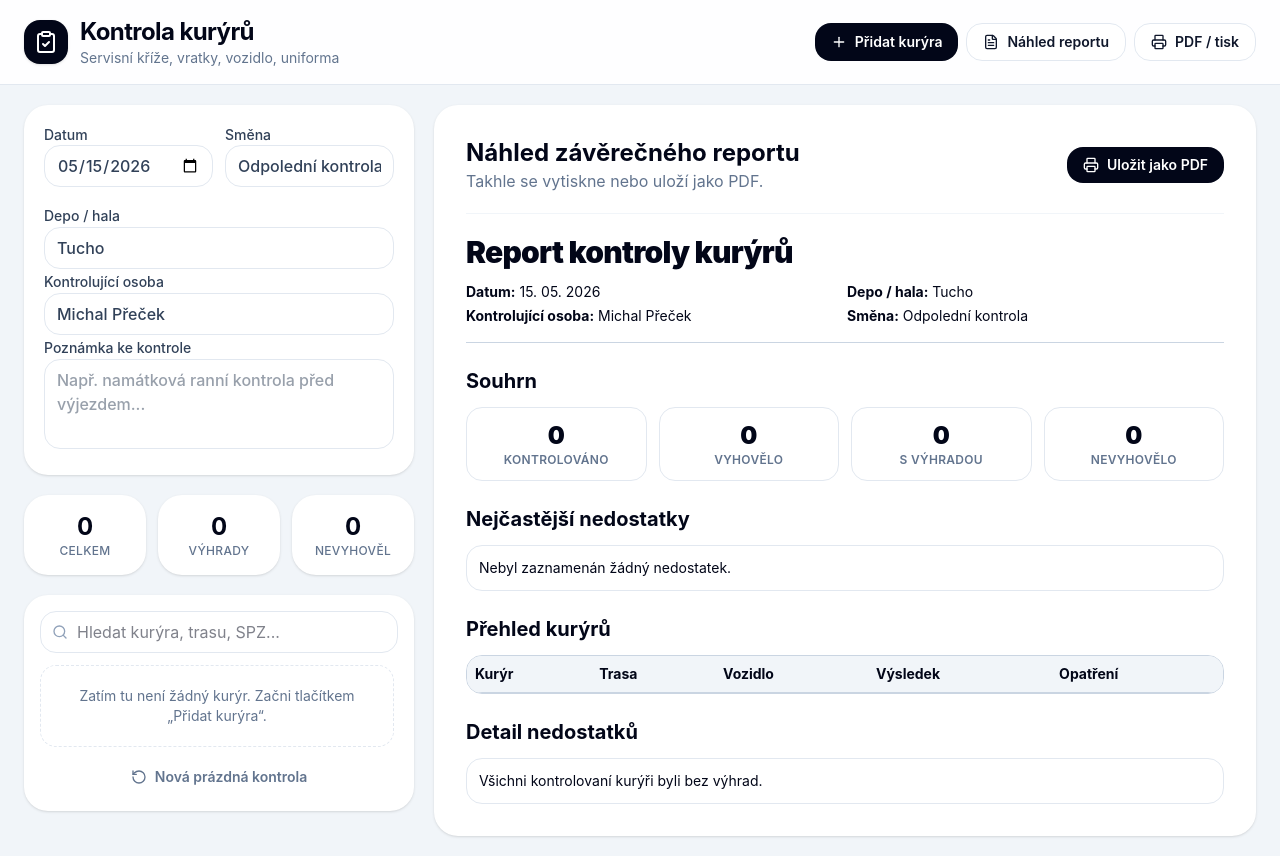
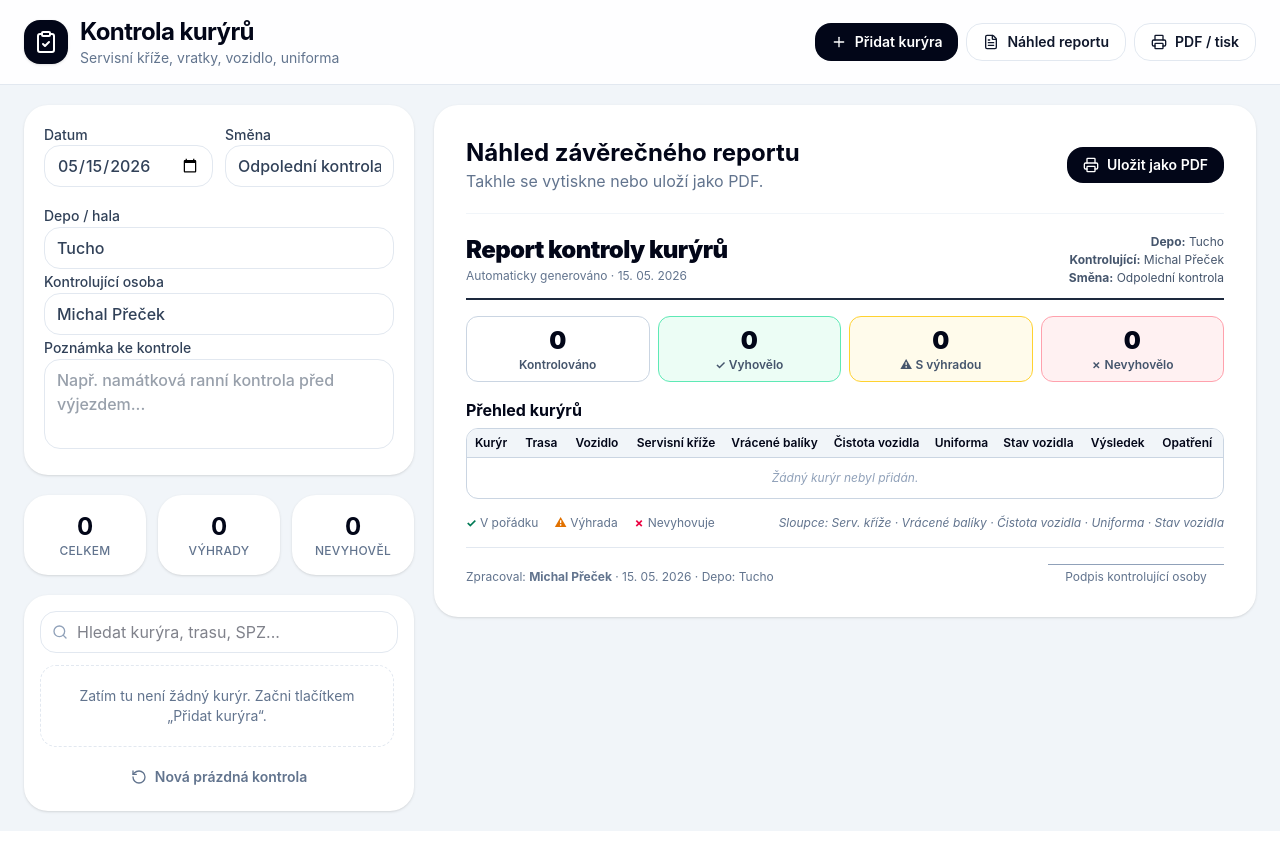
Before and after one commit to Kowacos/courier-check-app, a React (Vite) app: page / in a window 1280 px wide. Both pictures are taken after a click on the button "Náhled reportu". After the commit the page ends 831 px from the top, so only its background shows below. Built offline with nearby package versions, Linux system fonts and the light colour scheme.

Commit message:
add uniformy+pdf

```diff
--- a/src/App.jsx
+++ b/src/App.jsx
@@ -1,6 +1,6 @@
-import React, { useEffect, useMemo, useState } from "react";
+import { useEffect, useMemo, useState } from "react";
 import { motion } from "framer-motion";
-import { ClipboardCheck, FileText, Plus, Trash2, Save, RotateCcw, Search, CheckCircle2, AlertTriangle, XCircle, Printer, Edit3 } from "lucide-react";
+import { ClipboardCheck, FileText, Plus, Trash2, Save, RotateCcw, Search, CheckCircle2, AlertTriangle, XCircle, Printer } from "lucide-react";
 function Button({ children, className = "", variant = "default", ...props }) {
   const base = "inline-flex items-center justify-center rounded-2xl px-4 py-2 text-sm font-semibold transition disabled:pointer-events-none disabled:opacity-50";
   const variants = {
@@ -119,6 +119,10 @@ function emptyChecks() {
   }, {});
 }
 
+const UNIFORM_ITEMS = ["Triko", "Košile", "Kraťasy/Kalhoty", "Vesta", "Bunda"];
+const UNIFORM_SIZES = ["XS", "S", "M", "L", "XL", "XXL", "3XL"];
+const UNIFORM_PANTS_SIZES = ["30", "32", "34", "36", "38", "40", "42", "44", "46"];
+
 function createEmptyCourier() {
   return {
     id: crypto.randomUUID(),
@@ -128,6 +132,7 @@ function createEmptyCourier() {
     checks: emptyChecks(),
     action: "Bez opatření",
     generalNote: "",
+    uniformDetails: { size: "", pantsSize: "", missing: [] },
     createdAt: new Date().toISOString(),
   };
 }
@@ -144,10 +149,6 @@ function getCourierResult(courier) {
   if (score === 0) return { label: "Vyhověl", tone: "ok" };
   if (score <= 3) return { label: "Vyhověl s výhradou", tone: "warning" };
   return { label: "Nevyhověl", tone: "fail" };
-}
-
-function statusLabel(value) {
-  return STATUS_OPTIONS.find((item) => item.value === value)?.label || "V pořádku";
 }
 
 function statusClasses(value) {
@@ -581,6 +582,61 @@ function CourierEditor({ courier, updateCourier, deleteCourier, addQuickNote })
                               </button>
                           ))}
                         </div>
+                        {check.id === "uniform" && (
+                          <div className="space-y-3 rounded-2xl border border-amber-200 bg-amber-50 p-4">
+                            <p className="text-sm font-semibold text-amber-800">🧥 Detail chybějící výbavy</p>
+                            <div className="flex flex-wrap gap-2">
+                              {UNIFORM_ITEMS.map((item) => {
+                                const checked = courier.uniformDetails?.missing?.includes(item);
+                                return (
+                                  <button
+                                    key={item}
+                                    onClick={() => updateCourier(courier.id, (c) => {
+                                      const current = c.uniformDetails?.missing || [];
+                                      const next = checked ? current.filter((i) => i !== item) : [...current, item];
+                                      return { ...c, uniformDetails: { ...c.uniformDetails, missing: next } };
+                                    })}
+                                    className={`rounded-full border px-3 py-1.5 text-sm font-medium transition ${
+                                      checked
+                                        ? "border-amber-500 bg-amber-500 text-white"
+                                        : "border-slate-200 bg-white text-slate-700 hover:border-amber-400"
+                                    }`}
+                                  >
+                                    {checked ? "✓ " : ""}{item}
+                                  </button>
+                                );
+                              })}
+                            </div>
+                            <div className="flex flex-wrap items-center gap-4">
+                              <label className="flex items-center gap-3 text-sm font-medium text-slate-700">
+                                Velikost (oblečení):
+                                <select
+                                  value={courier.uniformDetails?.size || ""}
+                                  onChange={(e) => updateCourier(courier.id, (c) => ({
+                                    ...c, uniformDetails: { ...c.uniformDetails, size: e.target.value }
+                                  }))}
+                                  className="rounded-xl border border-slate-200 bg-white px-3 py-1.5 text-base outline-none focus:border-slate-400"
+                                >
+                                  <option value="">— vyberte —</option>
+                                  {UNIFORM_SIZES.map((s) => <option key={s}>{s}</option>)}
+                                </select>
+                              </label>
+                              <label className="flex items-center gap-3 text-sm font-medium text-slate-700">
+                                Velikost kalhot/kraťasů:
+                                <select
+                                  value={courier.uniformDetails?.pantsSize || ""}
+                                  onChange={(e) => updateCourier(courier.id, (c) => ({
+                                    ...c, uniformDetails: { ...c.uniformDetails, pantsSize: e.target.value }
+                                  }))}
+                                  className="rounded-xl border border-slate-200 bg-white px-3 py-1.5 text-base outline-none focus:border-slate-400"
+                                >
+                                  <option value="">— vyberte —</option>
+                                  {UNIFORM_PANTS_SIZES.map((s) => <option key={s}>{s}</option>)}
+                                </select>
+                              </label>
+                            </div>
+                          </div>
+                        )}
                         <textarea
                             value={note}
                             onChange={(event) =>
@@ -664,121 +720,223 @@ function ReportView({ inspection, summary, onPrint }) {
 }
 
 function PrintableReport({ inspection, summary }) {
-  const couriersWithIssues = inspection.couriers.filter((courier) => getCourierScore(courier) > 0 || courier.generalNote);
+  const statusSymbol = (status) => {
+    if (status === "ok") return { sym: "✓", cls: "text-emerald-700 font-bold text-center" };
+    if (status === "warning") return { sym: "⚠", cls: "text-amber-600 font-bold text-center" };
+    return { sym: "✗", cls: "text-rose-600 font-bold text-center" };
+  };
+
+  const couriersWithNotes = inspection.couriers.filter((c) =>
+    CHECKS.some((ch) => c.checks?.[ch.id]?.note) || c.generalNote
+  );
 
   return (
-      <div className="space-y-6 bg-white text-slate-950 print:text-black">
-        <div className="border-b border-slate-300 pb-4">
-          <h1 className="text-3xl font-black tracking-tight">Report kontroly kurýrů</h1>
-          <div className="mt-3 grid gap-1 text-sm sm:grid-cols-2">
-            <div><strong>Datum:</strong> {formatDate(inspection.date)}</div>
-            <div><strong>Depo / hala:</strong> {inspection.depot}</div>
-            <div><strong>Kontrolující osoba:</strong> {inspection.inspector}</div>
+    <div className="space-y-4 bg-white text-slate-950 text-sm print:text-black">
+
+      {/* HLAVIČKA */}
+      <div className="flex justify-between items-start border-b-2 border-slate-800 pb-3">
+        <div>
+          <h1 className="text-2xl font-black tracking-tight">Report kontroly kurýrů</h1>
+          <p className="text-slate-500 text-xs mt-0.5">Automaticky generováno · {formatDate(inspection.date)}</p>
+        </div>
+        <div className="text-right text-xs text-slate-600 space-y-0.5">
+          <div><strong>Depo:</strong> {inspection.depot}</div>
+          <div><strong>Kontrolující:</strong> {inspection.inspector}</div>
           <div><strong>Směna:</strong> {inspection.shift}</div>
+          {inspection.note && <div className="max-w-xs"><strong>Pozn.:</strong> {inspection.note}</div>}
         </div>
-          {inspection.note && <p className="mt-3 text-sm"><strong>Poznámka:</strong> {inspection.note}</p>}
       </div>
 
-        <section>
-          <h2 className="mb-3 text-xl font-bold">Souhrn</h2>
-          <div className="grid gap-3 sm:grid-cols-4">
-            <ReportStat label="Kontrolováno" value={summary.total} />
-            <ReportStat label="Vyhovělo" value={summary.ok} />
-            <ReportStat label="S výhradou" value={summary.warning} />
-            <ReportStat label="Nevyhovělo" value={summary.fail} />
-          </div>
-        </section>
-
-        <section>
-          <h2 className="mb-3 text-xl font-bold">Nejčastější nedostatky</h2>
-          {Object.keys(summary.issues).length === 0 ? (
-              <p className="rounded-2xl border border-slate-200 p-3 text-sm">Nebyl zaznamenán žádný nedostatek.</p>
-          ) : (
-              <div className="grid gap-2 sm:grid-cols-2">
-                {Object.entries(summary.issues).map(([name, count]) => (
-                    <div key={name} className="flex justify-between rounded-2xl border border-slate-200 p-3 text-sm">
-                      <span>{name}</span>
-                      <strong>{count}×</strong>
+      {/* STATISTIKY */}
+      <div className="grid grid-cols-4 gap-2">
+        {[
+          { label: "Kontrolováno", value: summary.total, cls: "border-slate-300" },
+          { label: "✓ Vyhovělo", value: summary.ok, cls: "border-emerald-300 bg-emerald-50" },
+          { label: "⚠ S výhradou", value: summary.warning, cls: "border-amber-300 bg-amber-50" },
+          { label: "✗ Nevyhovělo", value: summary.fail, cls: "border-rose-300 bg-rose-50" },
+        ].map((s) => (
+          <div key={s.label} className={`border rounded-xl p-2 text-center ${s.cls}`}>
+            <div className="text-2xl font-black">{s.value}</div>
+            <div className="text-xs font-semibold text-slate-600">{s.label}</div>
           </div>
         ))}
       </div>
-          )}
-        </section>
 
-        <section>
-          <h2 className="mb-3 text-xl font-bold">Přehled kurýrů</h2>
-          <div className="overflow-hidden rounded-2xl border border-slate-300">
-            <table className="w-full border-collapse text-left text-sm">
+      {/* HLAVNÍ TABULKA */}
+      <div>
+        <h2 className="text-base font-bold mb-1.5">Přehled kurýrů</h2>
+        <div className="overflow-hidden rounded-xl border border-slate-300">
+          <table className="w-full border-collapse text-left text-xs">
             <thead className="bg-slate-100">
               <tr>
-                <th className="border-b border-slate-300 p-2">Kurýr</th>
-                <th className="border-b border-slate-300 p-2">Trasa</th>
-                <th className="border-b border-slate-300 p-2">Vozidlo</th>
-                <th className="border-b border-slate-300 p-2">Výsledek</th>
-                <th className="border-b border-slate-300 p-2">Opatření</th>
+                <th className="border-b border-slate-300 px-2 py-1.5 font-semibold">Kurýr</th>
+                <th className="border-b border-slate-300 px-2 py-1.5 font-semibold">Trasa</th>
+                <th className="border-b border-slate-300 px-2 py-1.5 font-semibold">Vozidlo</th>
+                {CHECKS.map((ch) => (
+                  <th key={ch.id} className="border-b border-slate-300 px-1.5 py-1.5 font-semibold text-center">
+                    {ch.short}
+                  </th>
+                ))}
+                <th className="border-b border-slate-300 px-2 py-1.5 font-semibold text-center">Výsledek</th>
+                <th className="border-b border-slate-300 px-2 py-1.5 font-semibold">Opatření</th>
               </tr>
             </thead>
             <tbody>
-              {inspection.couriers.map((courier) => {
+              {inspection.couriers.length === 0 && (
+                <tr>
+                  <td colSpan={3 + CHECKS.length + 2} className="p-3 text-center text-slate-400 italic">
+                    Žádný kurýr nebyl přidán.
+                  </td>
+                </tr>
+              )}
+              {inspection.couriers.map((courier, idx) => {
                 const result = getCourierResult(courier);
+                const rowBg = idx % 2 === 0 ? "bg-white" : "bg-slate-50";
                 return (
-                    <tr key={courier.id}>
-                      <td className="border-b border-slate-200 p-2 font-medium">{courier.name || "Bez jména"}</td>
-                      <td className="border-b border-slate-200 p-2">{courier.route || "-"}</td>
-                      <td className="border-b border-slate-200 p-2">{courier.vehicle || "-"}</td>
-                      <td className="border-b border-slate-200 p-2">{result.label}</td>
-                      <td className="border-b border-slate-200 p-2">{courier.action}</td>
+                  <tr key={courier.id} className={rowBg}>
+                    <td className="border-b border-slate-200 px-2 py-1.5 font-medium">{courier.name || "Bez jména"}</td>
+                    <td className="border-b border-slate-200 px-2 py-1.5">{courier.route || "—"}</td>
+                    <td className="border-b border-slate-200 px-2 py-1.5">{courier.vehicle || "—"}</td>
+                    {CHECKS.map((ch) => {
+                      const status = courier.checks?.[ch.id]?.status || "ok";
+                      const { sym, cls } = statusSymbol(status);
+                      return (
+                        <td key={ch.id} className={`border-b border-slate-200 px-1.5 py-1.5 ${cls}`}>
+                          {sym}
+                        </td>
+                      );
+                    })}
+                    <td className={`border-b border-slate-200 px-2 py-1.5 text-center text-xs font-bold ${
+                      result.tone === "ok" ? "text-emerald-700" :
+                      result.tone === "warning" ? "text-amber-600" : "text-rose-600"
+                    }`}>
+                      {result.label}
+                    </td>
+                    <td className="border-b border-slate-200 px-2 py-1.5">{courier.action}</td>
                   </tr>
                 );
               })}
             </tbody>
           </table>
         </div>
-        </section>
+      </div>
 
-        <section>
-          <h2 className="mb-3 text-xl font-bold">Detail nedostatků</h2>
-          {couriersWithIssues.length === 0 ? (
-              <p className="rounded-2xl border border-slate-200 p-3 text-sm">Všichni kontrolovaní kurýři byli bez výhrad.</p>
-          ) : (
-              <div className="space-y-4">
-                {couriersWithIssues.map((courier) => {
-                  const result = getCourierResult(courier);
+      {/* LEGENDA */}
+      <div className="flex flex-wrap gap-4 text-xs text-slate-500">
+        <span><strong className="text-emerald-700">✓</strong> V pořádku</span>
+        <span><strong className="text-amber-600">⚠</strong> Výhrada</span>
+        <span><strong className="text-rose-600">✗</strong> Nevyhovuje</span>
+        <span className="ml-auto italic">Sloupce: Serv. kříže · Vrácené balíky · Čistota vozidla · Uniforma · Stav vozidla</span>
+      </div>
+
+      {/* POZNÁMKY — jen pokud existují */}
+      {couriersWithNotes.length > 0 && (
+        <div>
+          <h2 className="text-base font-bold mb-1.5">Poznámky k výhradám</h2>
+          <div className="overflow-hidden rounded-xl border border-slate-300">
+            <table className="w-full border-collapse text-xs">
+              <thead className="bg-slate-100">
+                <tr>
+                  <th className="border-b border-slate-300 px-2 py-1.5 font-semibold w-32 text-left">Kurýr</th>
+                  <th className="border-b border-slate-300 px-2 py-1.5 font-semibold w-32 text-left">Kontrolní bod</th>
+                  <th className="border-b border-slate-300 px-2 py-1.5 font-semibold text-left">Poznámka</th>
+                </tr>
+              </thead>
+              <tbody>
+                {couriersWithNotes.flatMap((courier) => [
+                  ...CHECKS.filter((ch) => courier.checks?.[ch.id]?.note).map((ch) => (
+                    <tr key={courier.id + ch.id} className="odd:bg-white even:bg-slate-50">
+                      <td className="border-b border-slate-200 px-2 py-1 font-medium">{courier.name || "Bez jména"}</td>
+                      <td className="border-b border-slate-200 px-2 py-1">{ch.short}</td>
+                      <td className="border-b border-slate-200 px-2 py-1 whitespace-pre-wrap">{courier.checks[ch.id].note}</td>
+                    </tr>
+                  )),
+                  ...(courier.generalNote ? [
+                    <tr key={courier.id + "_gen"} className="odd:bg-white even:bg-slate-50">
+                      <td className="border-b border-slate-200 px-2 py-1 font-medium">{courier.name || "Bez jména"}</td>
+                      <td className="border-b border-slate-200 px-2 py-1 italic text-slate-500">Obecná</td>
+                      <td className="border-b border-slate-200 px-2 py-1 whitespace-pre-wrap">{courier.generalNote}</td>
+                    </tr>
+                  ] : []),
+                ])}
+              </tbody>
+            </table>
+          </div>
+        </div>
+      )}
+
+      {/* OBJEDNÁVKA UNIFOREM */}
+      {(() => {
+        const uniformIssues = inspection.couriers.filter(
+          (c) => c.checks?.uniform?.status !== "ok" &&
+            ((c.uniformDetails?.missing?.length > 0) || c.uniformDetails?.size)
+        );
+        if (uniformIssues.length === 0) return null;
         return (
-                      <div key={courier.id} className="break-inside-avoid rounded-2xl border border-slate-300 p-4">
-                        <div className="mb-2 flex flex-wrap items-center justify-between gap-2">
-                          <h3 className="text-lg font-bold">{courier.name || "Bez jména"}</h3>
-                          <span className="text-sm font-semibold">{result.label} · {courier.action}</span>
-                        </div>
-                        <div className="space-y-2 text-sm">
-                          {CHECKS.map((check) => {
-                            const status = courier.checks?.[check.id]?.status || "ok";
-                            const note = courier.checks?.[check.id]?.note || "";
-                            if (status === "ok" && !note) return null;
+          <div>
+            <h2 className="text-base font-bold mb-1.5">🧥 Objednávka uniforem</h2>
+            <div className="overflow-hidden rounded-xl border border-amber-300">
+              <table className="w-full border-collapse text-xs">
+                <thead className="bg-amber-50">
+                  <tr>
+                    <th className="border-b border-amber-200 px-2 py-1.5 font-semibold text-left">Kurýr</th>
+                    <th className="border-b border-amber-200 px-2 py-1.5 font-semibold text-left">Trasa</th>
+                    <th className="border-b border-amber-200 px-2 py-1.5 font-semibold text-center">Vel. oblečení</th>
+                    <th className="border-b border-amber-200 px-2 py-1.5 font-semibold text-center">Vel. kalhot</th>
+                    {UNIFORM_ITEMS.map((item) => (
+                      <th key={item} className="border-b border-amber-200 px-1.5 py-1.5 font-semibold text-center">{item}</th>
+                    ))}
+                  </tr>
+                </thead>
+                <tbody>
+                  {uniformIssues.map((courier, idx) => (
+                    <tr key={courier.id} className={idx % 2 === 0 ? "bg-white" : "bg-amber-50/40"}>
+                      <td className="border-b border-amber-100 px-2 py-1.5 font-medium">{courier.name || "Bez jména"}</td>
+                      <td className="border-b border-amber-100 px-2 py-1.5">{courier.route || "—"}</td>
+                      <td className="border-b border-amber-100 px-2 py-1.5 text-center font-bold">
+                        {courier.uniformDetails?.size || <span className="text-slate-400 font-normal italic">—</span>}
+                      </td>
+                      <td className="border-b border-amber-100 px-2 py-1.5 text-center font-bold">
+                        {courier.uniformDetails?.pantsSize || <span className="text-slate-400 font-normal italic">—</span>}
+                      </td>
+                      {UNIFORM_ITEMS.map((item) => {
+                        const needs = courier.uniformDetails?.missing?.includes(item);
                         return (
-                                <div key={check.id} className="rounded-xl bg-slate-50 p-3">
-                                  <strong>{check.title}:</strong> {statusLabel(status)}
-                                  {note && <div className="mt-1 whitespace-pre-wrap text-slate-700">Poznámka: {note}</div>}
-                                </div>
+                          <td key={item} className={`border-b border-amber-100 px-1.5 py-1.5 text-center font-bold ${needs ? "text-rose-600" : "text-slate-300"}`}>
+                            {needs ? "✗" : "·"}
+                          </td>
                         );
                       })}
-                          {courier.generalNote && <div className="rounded-xl bg-slate-50 p-3"><strong>Obecná poznámka:</strong> {courier.generalNote}</div>}
+                    </tr>
+                  ))}
+                </tbody>
+                <tfoot className="bg-amber-50">
+                  <tr>
+                    <td colSpan={4} className="px-2 py-1.5 text-xs font-semibold text-slate-600">Celkový počet kusů k objednání:</td>
+                    {UNIFORM_ITEMS.map((item) => {
+                      const count = uniformIssues.filter((c) => c.uniformDetails?.missing?.includes(item)).length;
+                      return (
+                        <td key={item} className="px-1.5 py-1.5 text-center font-black text-slate-800">
+                          {count > 0 ? count : <span className="font-normal text-slate-300">—</span>}
+                        </td>
+                      );
+                    })}
+                  </tr>
+                </tfoot>
+              </table>
             </div>
           </div>
         );
-                })}
+      })()}
+
+      {/* PODPIS */}
+      <div className="flex justify-between items-end pt-4 border-t border-slate-200 text-xs text-slate-500">
+        <span>Zpracoval: <strong>{inspection.inspector}</strong> · {formatDate(inspection.date)} · Depo: {inspection.depot}</span>
+        <span className="flex flex-col items-center gap-1">
+          <span className="inline-block w-44 border-b border-slate-400" />
+          <span>Podpis kontrolující osoby</span>
+        </span>
       </div>
-          )}
-        </section>
     </div>
   );
 }
-
-function ReportStat({ label, value }) {
-  return (
-      <div className="rounded-2xl border border-slate-200 p-3 text-center">
-        <div className="text-2xl font-black">{value}</div>
-        <div className="text-xs font-semibold uppercase tracking-wide text-slate-500">{label}</div>
-      </div>
-  );
-}
```
Lines whose indentation alone changed are shown as unchanged.
